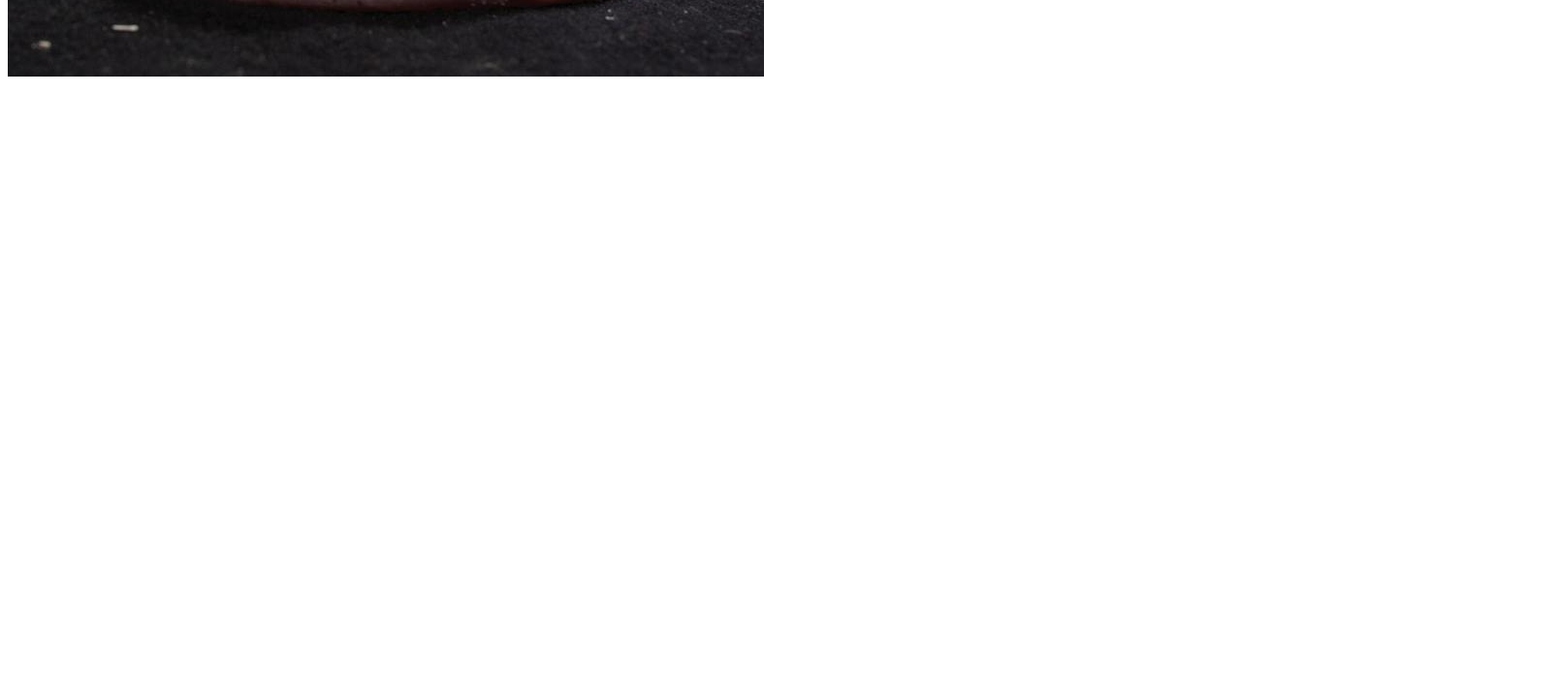
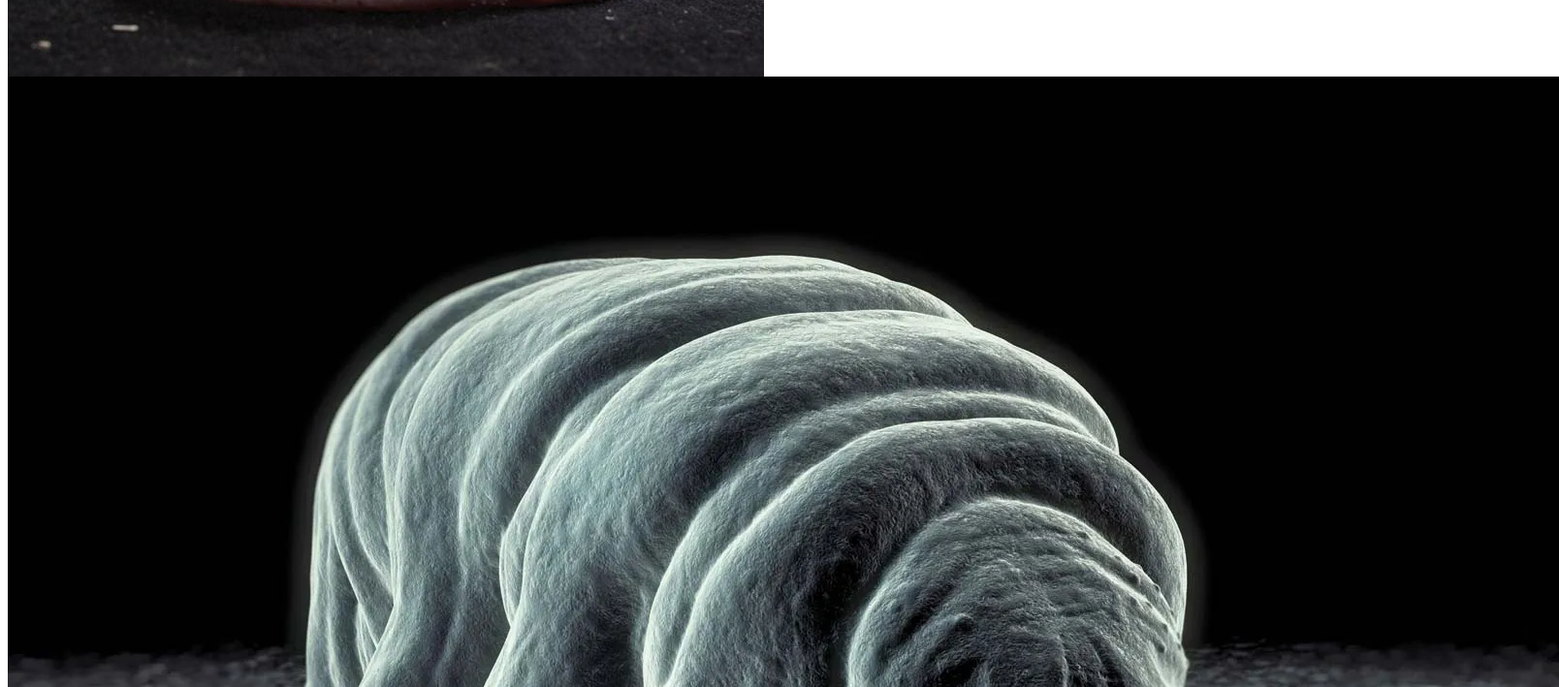
Before and after one commit to Ozombi/test, a plain HTML site: page index.html in a window 1280 px wide. Shown: the part 507-1216 px from the top of the page at 97% size, 1608 px wide, since content can reach past the window. Before the commit the page ends 800 px from the top, so only its background shows below. Drawn offline with Linux system fonts and the light colour scheme.

Commit message:
Add files via upload

```diff
--- a/index.html
+++ b/index.html
@@ -7,6 +7,7 @@
     <h1>Hallo Ozombi!</h1>
 
     <img src="images/blobfish.jpeg" />
+    <img src="images/invertebrates-scanning-electron-micrograph-tardigrade-water-bear.webp" />
 
 
 </body>
```
Also changed, not shown: images/invertebrates-scanning-electron-micrograph-tardigrade-water-bear.webp (added).
